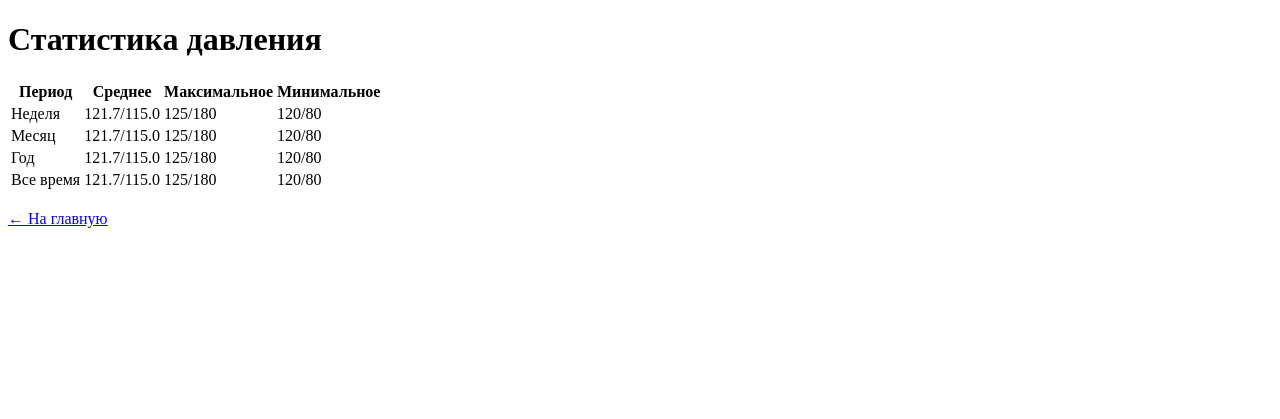
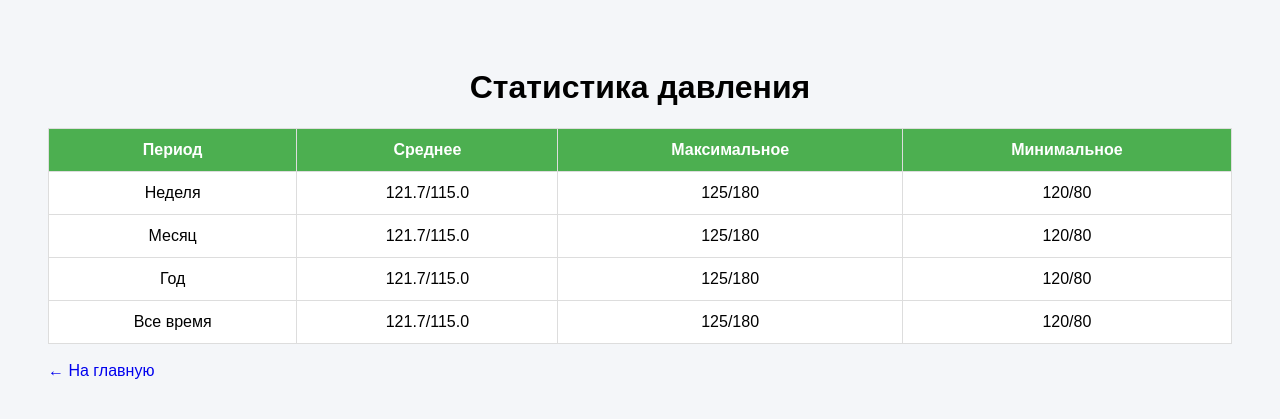
Before and after one commit to CloudSeven777/pressure_diary, a Flask app: page /statistics in a window 1280 px wide. Shown: the top 419 px of the page. Run offline with Flask 3, Linux system fonts and the light colour scheme.

Commit message:
статистика

```diff
--- a/templates/statistics.html
+++ b/templates/statistics.html
@@ -1,8 +1,42 @@
 <!DOCTYPE html>
-<html lang="en">
+<html lang="ru">
 <head>
-    <meta charset="UTF-8">
-    <title>Title</title>
+<meta charset="UTF-8">
+<title>Статистика давления</title>
+
+<style>
+body{
+    font-family: Arial, sans-serif;
+    background:#f4f6f9;
+    padding:40px;
+}
+
+h1{
+    text-align:center;
+}
+
+table{
+    width:100%;
+    border-collapse:collapse;
+    background:white;
+}
+
+th,td{
+    border:1px solid #ddd;
+    padding:12px;
+    text-align:center;
+}
+
+th{
+    background:#4CAF50;
+    color:white;
+}
+
+a{
+    text-decoration:none;
+}
+</style>
+
 </head>
 <body>
 
```
